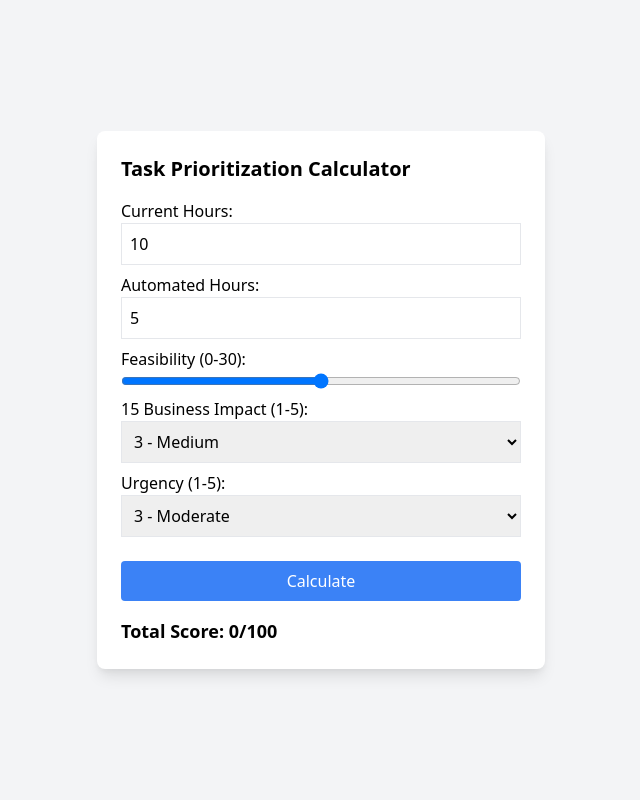
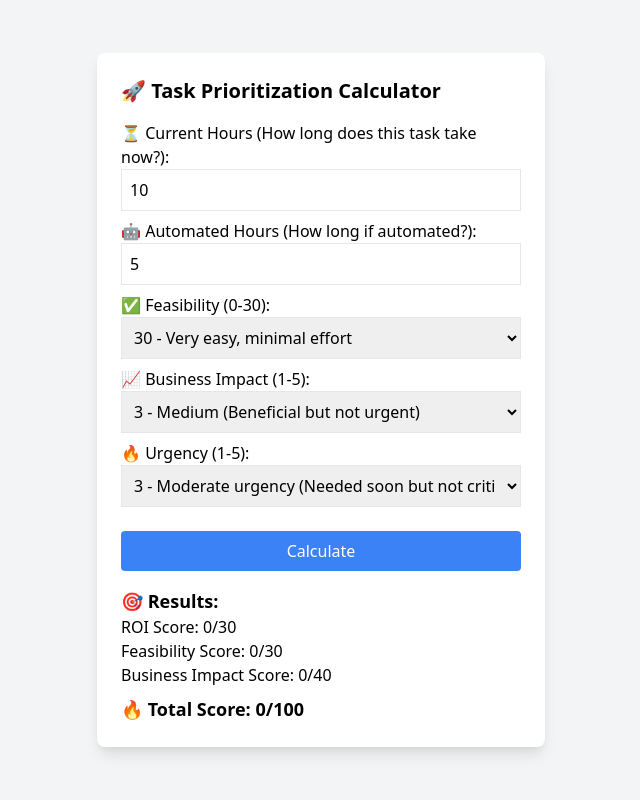
Before and after one commit to ELOPPACS/task-prioritization, a Flask app: page / in a window 1280 px wide. Shown: the whole page, without its empty margins (319-959 px from the left). Run offline with Flask 3, Linux system fonts and the light colour scheme.

Commit message:
Updated UI with better explanations

```diff
--- a/templates/index.html
+++ b/templates/index.html
@@ -8,39 +8,47 @@
 </head>
 <body class="bg-gray-100 flex justify-center items-center h-screen">
     <div class="bg-white p-6 rounded-lg shadow-lg max-w-md w-full">
-        <h2 class="text-xl font-bold mb-4">Task Prioritization Calculator</h2>
+        <h2 class="text-xl font-bold mb-4">🚀 Task Prioritization Calculator</h2>
 
-        <label>Current Hours:</label>
+        <label>⏳ Current Hours (How long does this task take now?):</label>
         <input type="number" id="hours_current" class="border p-2 w-full mb-2" value="10">
 
-        <label>Automated Hours:</label>
+        <label>🤖 Automated Hours (How long if automated?):</label>
         <input type="number" id="hours_automated" class="border p-2 w-full mb-2" value="5">
 
-        <label>Feasibility (0-30):</label>
-        <input type="range" id="feasibility" min="0" max="30" class="w-full mb-2" value="15">
-        <span id="feasibility_value">15</span>
-
-        <label>Business Impact (1-5):</label>
-        <select id="impact" class="border p-2 w-full mb-2">
-            <option value="1">1 - Very Low</option>
-            <option value="2">2 - Low</option>
-            <option value="3" selected>3 - Medium</option>
-            <option value="4">4 - High</option>
-            <option value="5">5 - Critical</option>
+        <label>✅ Feasibility (0-30):</label>
+        <select id="feasibility" class="border p-2 w-full mb-2">
+            <option value="0">0 - Impossible to automate</option>
+            <option value="10">10 - Very hard but possible</option>
+            <option value="20">20 - Moderate effort, manageable</option>
+            <option value="30" selected>30 - Very easy, minimal effort</option>
         </select>
 
-        <label>Urgency (1-5):</label>
+        <label>📈 Business Impact (1-5):</label>
+        <select id="impact" class="border p-2 w-full mb-2">
+            <option value="1">1 - Very low (Not important)</option>
+            <option value="2">2 - Low (Useful but not critical)</option>
+            <option value="3" selected>3 - Medium (Beneficial but not urgent)</option>
+            <option value="4">4 - High (Significant for efficiency)</option>
+            <option value="5">5 - Critical (Business cannot function well without it)</option>
+        </select>
+
+        <label>🔥 Urgency (1-5):</label>
         <select id="urgency" class="border p-2 w-full mb-2">
-            <option value="1">1 - No urgency</option>
-            <option value="2">2 - Low</option>
-            <option value="3" selected>3 - Moderate</option>
-            <option value="4">4 - High</option>
-            <option value="5">5 - Critical</option>
+            <option value="1">1 - No urgency (Can wait indefinitely)</option>
+            <option value="2">2 - Low urgency (Not needed soon)</option>
+            <option value="3" selected>3 - Moderate urgency (Needed soon but not critical)</option>
+            <option value="4">4 - High urgency (Should be done quickly)</option>
+            <option value="5">5 - Critical (Must be done immediately)</option>
         </select>
 
         <button onclick="calculateScore()" class="bg-blue-500 text-white p-2 w-full mt-4 rounded">Calculate</button>
 
-        <h3 class="text-lg font-bold mt-4">Total Score: <span id="total_score">0</span>/100</h3>
+        <h3 class="text-lg font-bold mt-4">🎯 Results:</h3>
+        <p>ROI Score: <span id="roi_score">0</span>/30</p>
+        <p>Feasibility Score: <span id="feasibility_score">0</span>/30</p>
+        <p>Business Impact Score: <span id="business_impact_score">0</span>/40</p>
+        <h3 class="text-lg font-bold mt-2">🔥 Total Score: <span id="total_score">0</span>/100</h3>
     </div>
 
     <script>
@@ -60,14 +68,13 @@
             })
             .then(response => response.json())
             .then(result => {
+                document.getElementById("roi_score").innerText = result.roi_score;
+                document.getElementById("feasibility_score").innerText = result.feasibility_score;
+                document.getElementById("business_impact_score").innerText = result.business_impact_score;
                 document.getElementById("total_score").innerText = result.total_score;
             })
             .catch(error => console.error("Error:", error));
         }
-
-        document.getElementById("feasibility").addEventListener("input", function() {
-            document.getElementById("feasibility_value").innerText = this.value;
-        });
     </script>
 </body>
 </html>
```
